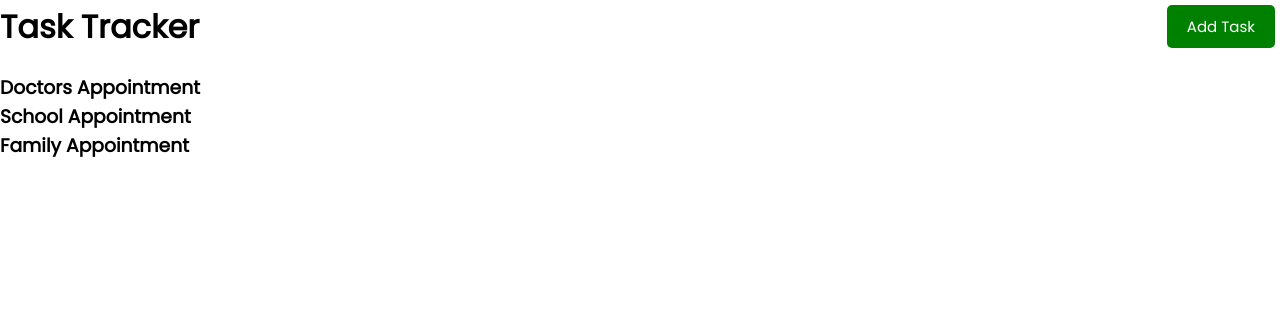
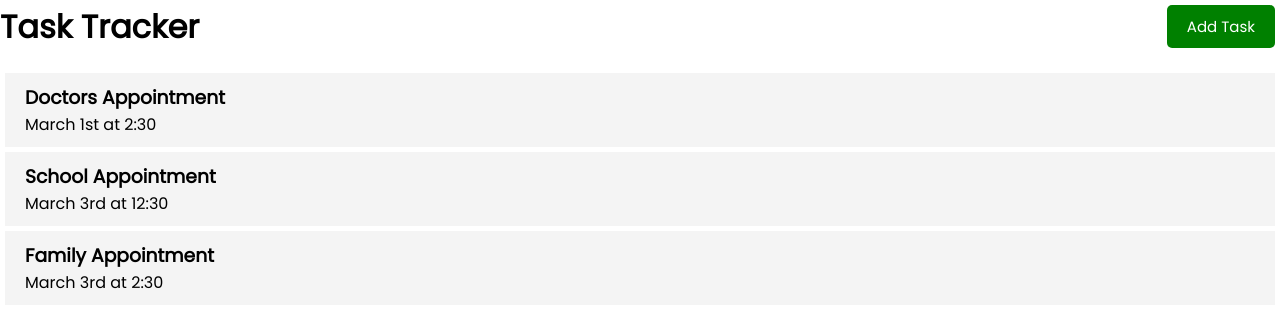
Before and after one commit to anlsim/LeaningVue, a Vue app in the folder second_project/: page / in a window 1280 px wide. Shown: the top 328 px of the page. Built offline with nearby package versions, Linux system fonts and the light colour scheme.

Commit message:
Implemented functionality and style to Task component

```diff
--- /dev/null
+++ b/second_project/src/components/Task.vue
@@ -0,0 +1,35 @@
+<template>
+<div class="task">
+    <h3>{{task.text}}</h3>
+    <p>{{task.day}}</p>
+</div>
+
+</template>
+<script>
+export default {
+    name: 'Task',
+    props: {
+        task: Object
+    }
+}
+</script>
+
+<style scope>
+.fas {
+  color: red;
+}
+.task {
+  background: #f4f4f4;
+  margin: 5px;
+  padding: 10px 20px;
+  cursor: pointer;
+}
+.task.reminder {
+  border-left: 5px solid green;
+}
+.task h3 {
+  display: flex;
+  align-items: center;
+  justify-content: space-between;
+}
+</style>
--- a/second_project/src/components/Tasks.vue
+++ b/second_project/src/components/Tasks.vue
@@ -1,13 +1,17 @@
 <template>
-    <div v-for="task in tasks">
-        <h3>{{task.text}}</h3>
+    <div :key="task.id" v-for="task in tasks">
+        <Task :task="task"/>
     </div>
 </template>
 <script>
+import Task from './Task'
     export default {
         name: 'Tasks',
         props: {
             tasks: Array
+        },
+        components: {
+            Task
         }
     }
 </script>
```
